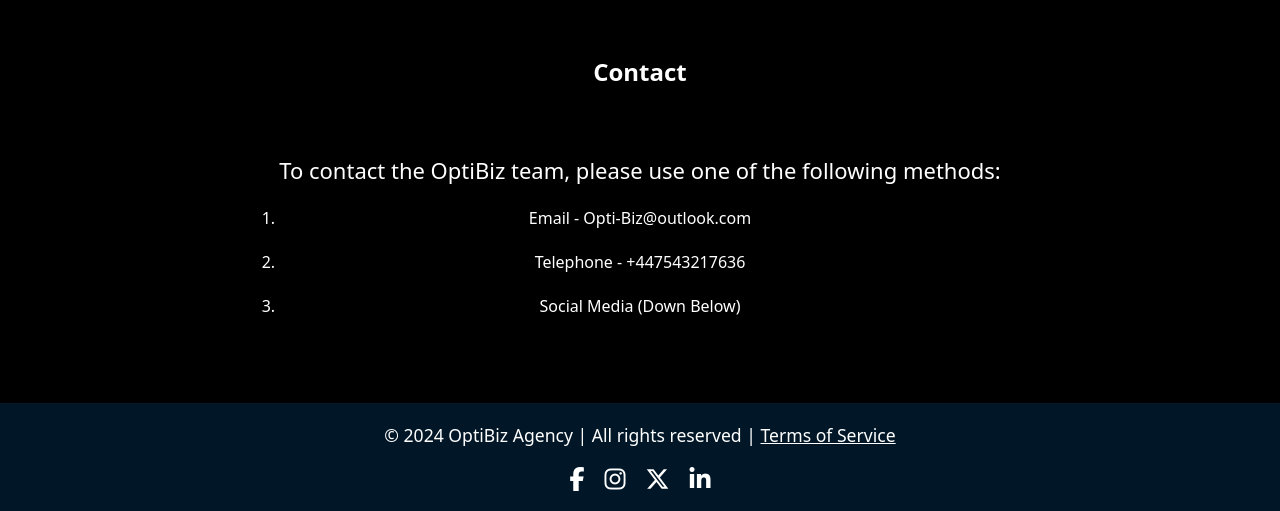
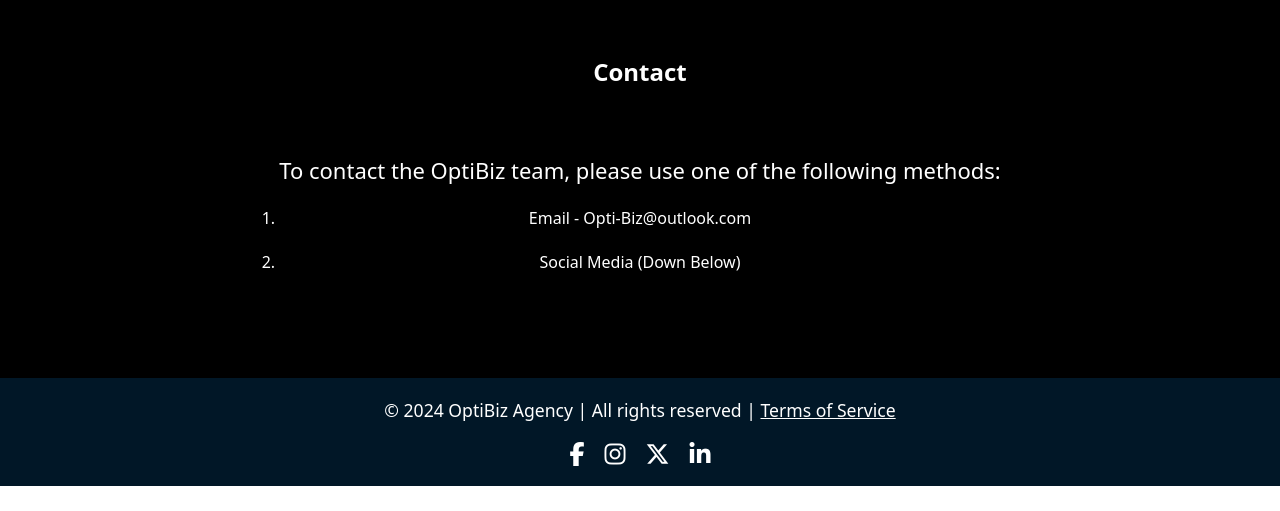
Before and after one commit to Opti-biz/Opti-Biz, a plain HTML site: page contact.html in a window 1280 px wide. Shown: the part 889-1400 px from the top of the page. After the commit the page ends 1375 px from the top, so only its background shows below. Drawn offline with Linux system fonts and the light colour scheme.

Commit message:
Update contact.html

```diff
--- a/contact.html
+++ b/contact.html
@@ -572,8 +572,6 @@
       <p>To contact the OptiBiz team, please use one of the following methods:</p>
        <li>Email - Opti-Biz@outlook.com</li>
        <br>
-       <li>Telephone - +447543217636</li>
-       <br>
        <li>Social Media (Down Below)</li>
        <ol/>
      </div>
```
